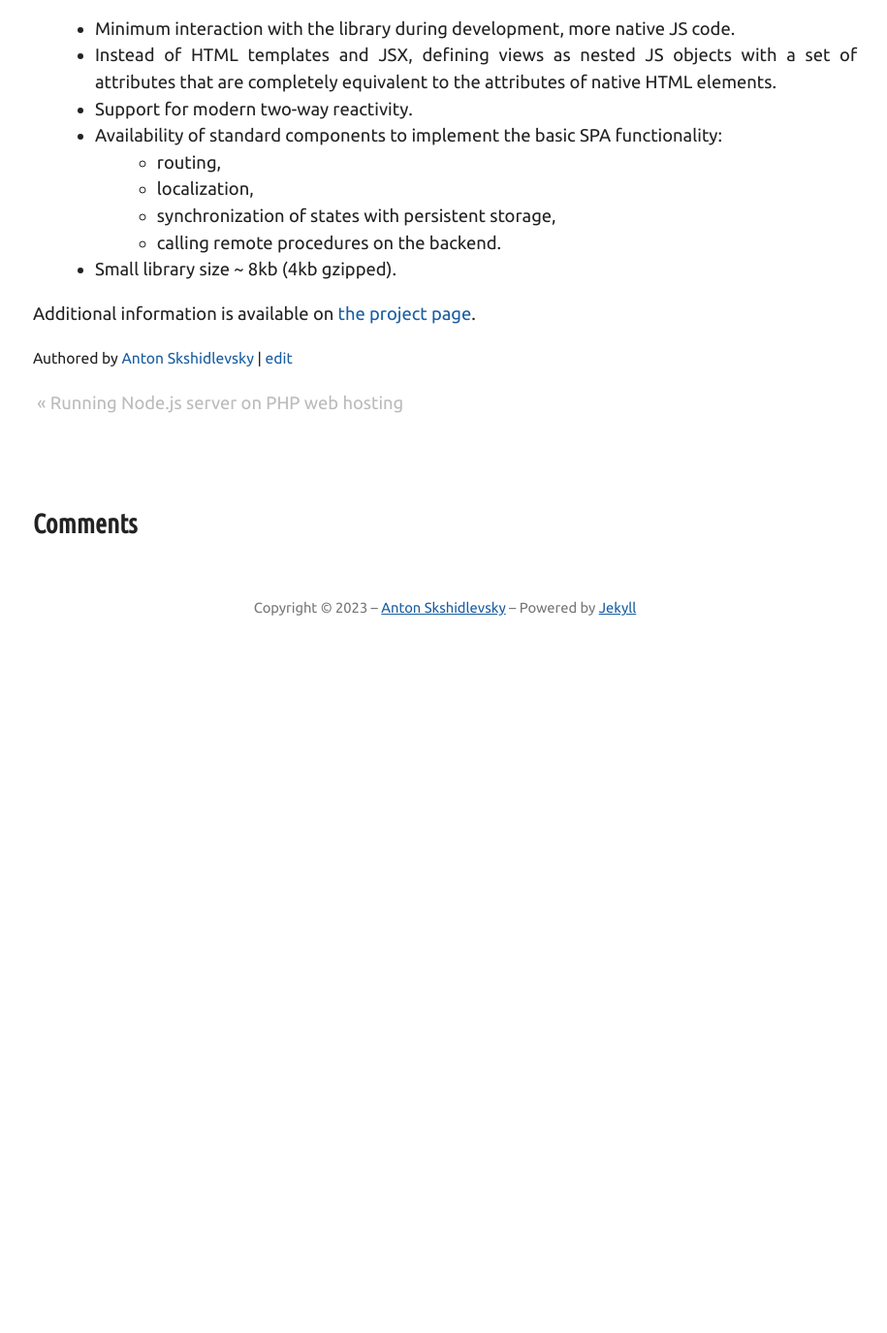
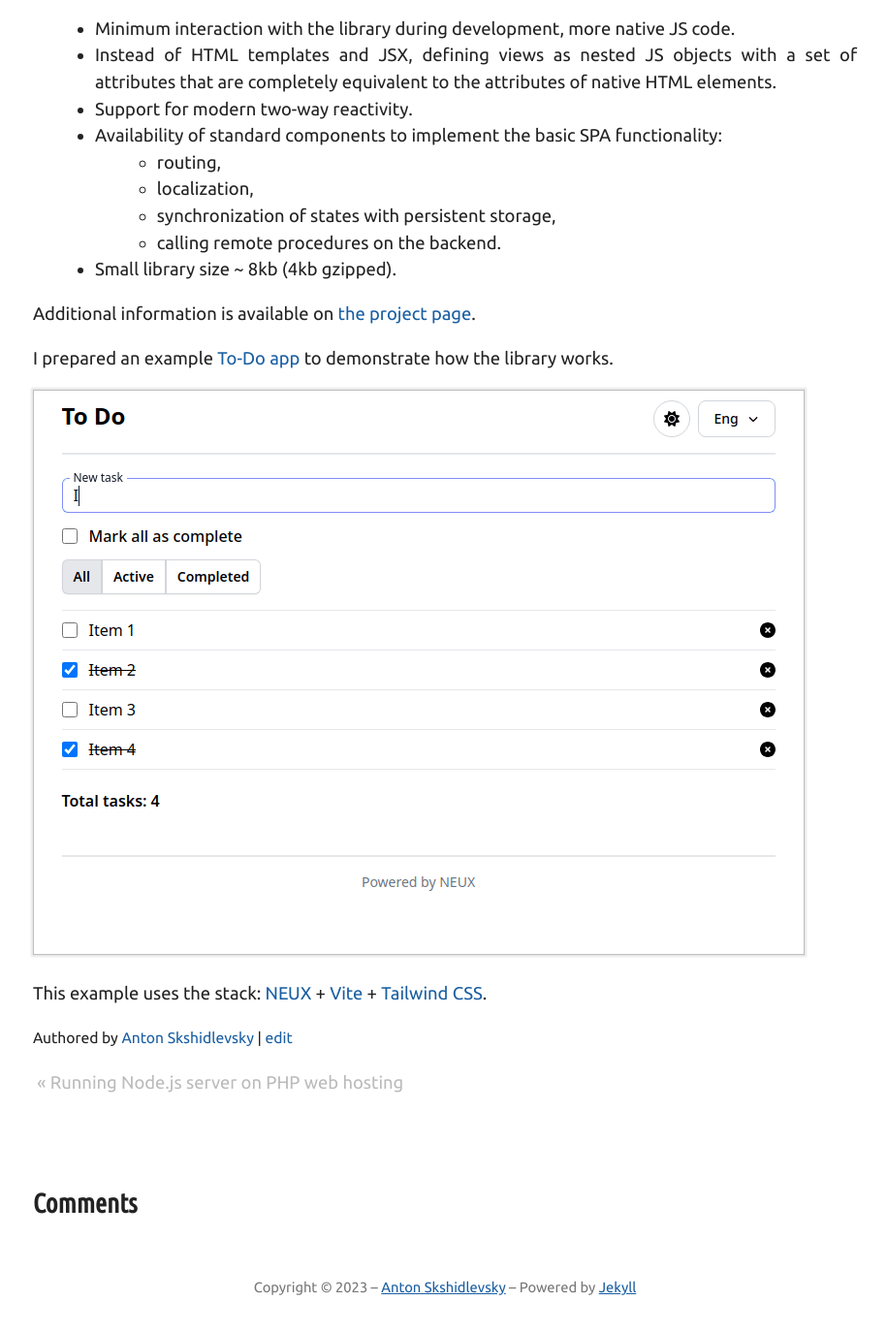
Before and after one commit to meefik/meefik.github.io, a Jekyll site: the page built from _posts/2023-08-03-neux.md, in a window 1280 px wide and 1400 px high, scrolled down 1227 px. Shown: the top 1375 px of the window at 97% size, without its empty margins (181-1096 px from the left). Built offline with Jekyll 4.4.1, drawn with Linux system fonts in a browser that asks for light colours; comment, search, counter and statistics services are not loaded; before the commit the page ends 1926 px from its top, so only the background shows below that.

Commit message:
Update post about NEUX

```diff
--- a/_posts/2023-08-03-neux.md
+++ b/_posts/2023-08-03-neux.md
@@ -27,3 +27,11 @@ Here are the main concepts behind NEUX:
 - Small library size ~ 8kb (4kb gzipped).
 
 Additional information is available on [the project page](/neux).
+
+<!--more-->
+
+I prepared an example [To-Do app](https://github.com/meefik/neux-todo-app) to demonstrate how the library works.
+
+![neux-todo-app](/assets/images/neux-todo-app.gif "NEUX To-Do App")
+
+This example uses the stack: [NEUX](https://github.com/meefik/neux) + [Vite](https://vitejs.dev) + [Tailwind CSS](https://tailwindcss.com).
```
Also changed, not shown: assets/images/neux-todo-app.gif (added).
